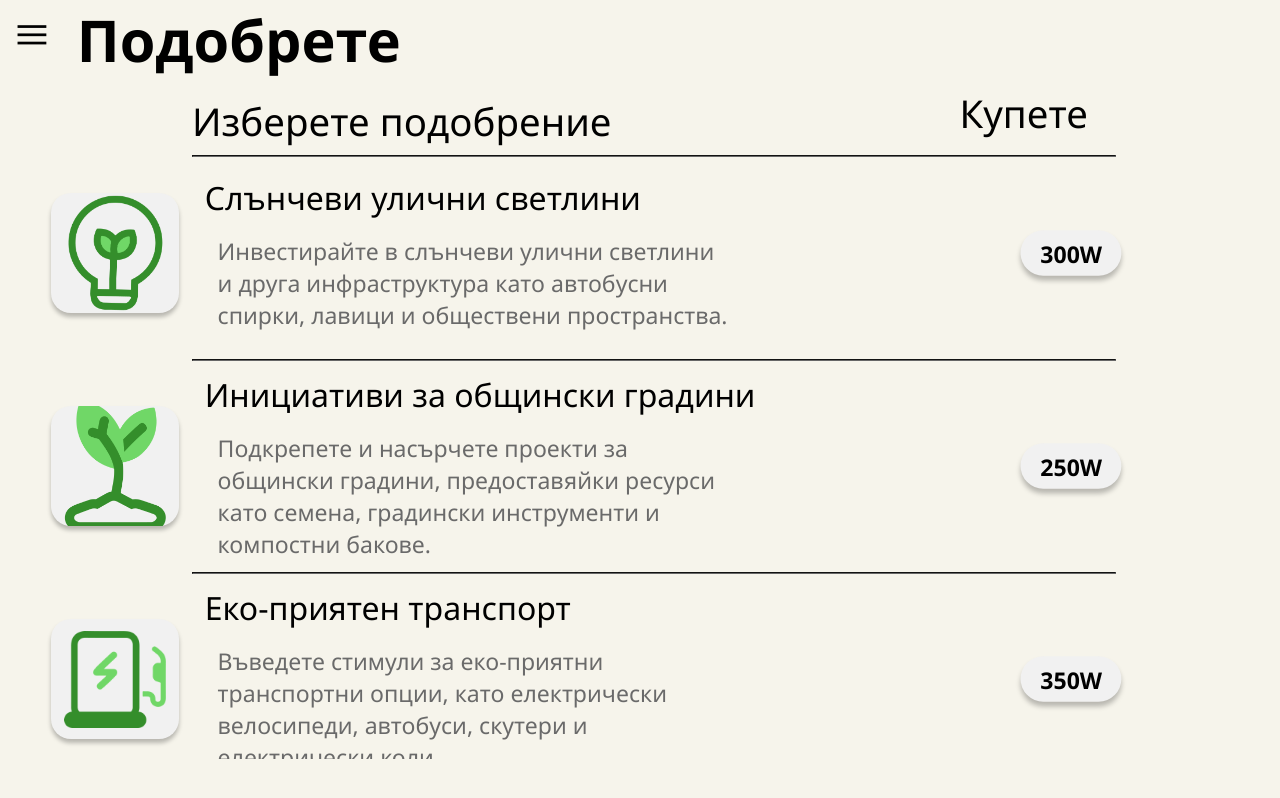
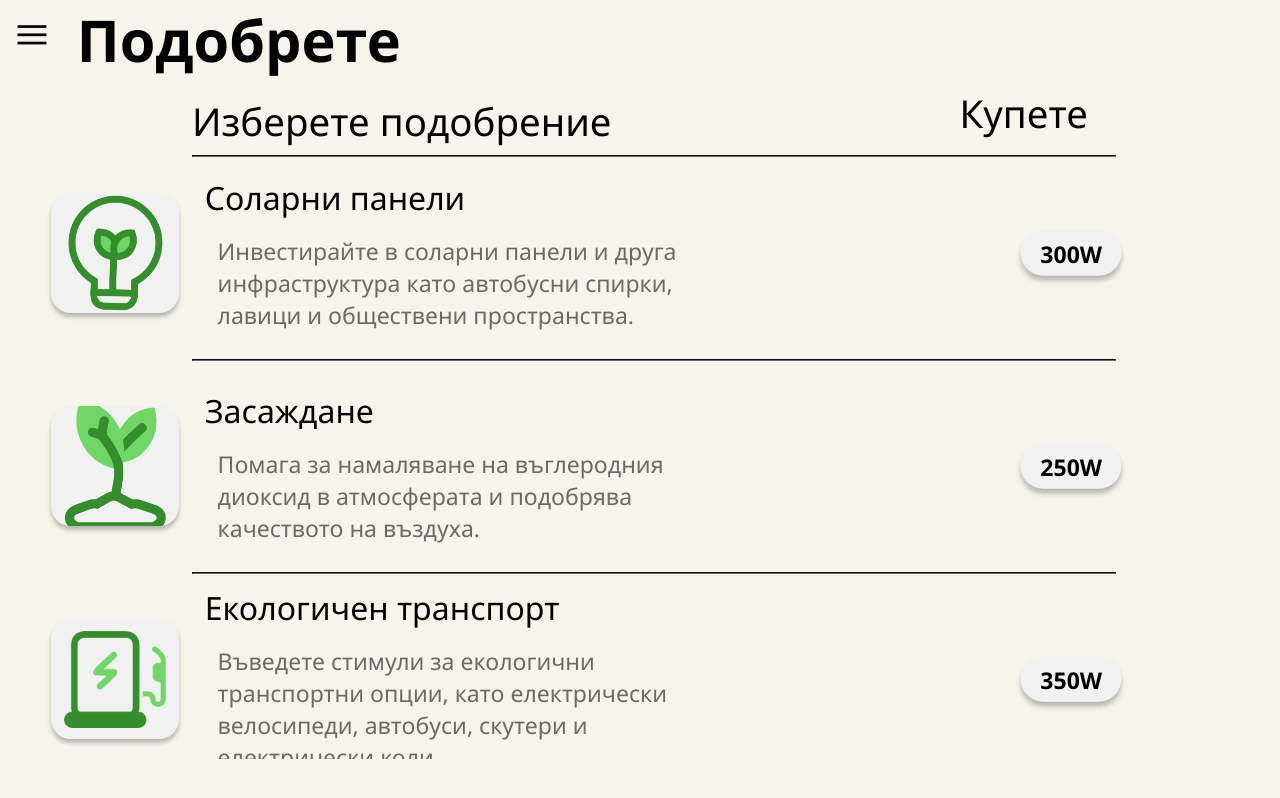
Before and after one commit to kkatanasova22/Wate, a website built with Vite: page src/pages/translate/improve.html in a window 1280 px wide. Built offline with nearby package versions, Linux system fonts and the light colour scheme.

Commit message:
Fix translate in improve page

```diff
--- a/src/pages/translate/improve.html
+++ b/src/pages/translate/improve.html
@@ -27,8 +27,8 @@
             </div>
 
             <div class="textInside">
-                <h1>Слънчеви улични светлини</h1>
-                <p>Инвестирайте в слънчеви улични светлини и друга инфраструктура като автобусни спирки, лавици и обществени пространства.</p>
+                <h1>Соларни панели</h1>
+                <p>Инвестирайте в соларни панели и друга инфраструктура като автобусни спирки, лавици и обществени пространства.</p>
             </div>
             <button data-cost="300" class="buyButton">300W</button>
         </div>
@@ -40,8 +40,8 @@
             </div>
 
             <div class="textInside">
-                <h1>Инициативи за общински градини</h1>
-                <p>Подкрепете и насърчете проекти за общински градини, предоставяйки ресурси като семена, градински инструменти и компостни бакове.</p>
+                <h1>Засаждане</h1>
+                <p>Помага за намаляване на въглеродния диоксид в атмосферата и подобрява качеството на въздуха.</p>
             </div>
             <button data-cost="250" class="buyButton">250W</button>
         </div>
@@ -53,8 +53,8 @@
                 <div id="transportImg"></div>
             </div>
             <div class="textInside">
-                <h1>Еко-приятен транспорт</h1>
-                <p>Въведете стимули за еко-приятни транспортни опции, като електрически велосипеди, автобуси, скутери и електрически коли.</p>
+                <h1>Екологичен транспорт</h1>
+                <p>Въведете стимули за екологични транспортни опции, като електрически велосипеди, автобуси, скутери и електрически коли.</p>
             </div>
             <button data-cost="350" class="buyButton">350W</button>
         </div>
```
Also changed, not shown: src/pages/continents/africa.html (+1 -1 lines), src/pages/continents/asia.html (+1 -1 lines), src/pages/continents/australia.html (+1 -1 lines), src/pages/continents/europe.html (+1 -1 lines), src/pages/translate/asiaTranslate.html (+1 -1 lines), src/pages/translate/europeTranslate.html (+2 -2 lines).
